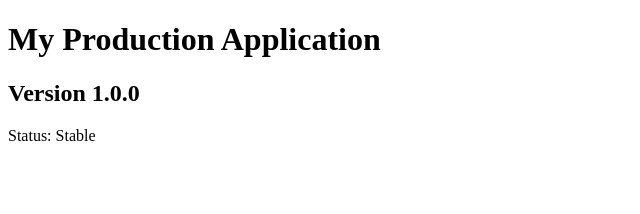
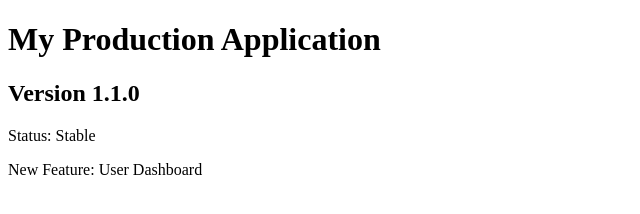
Before and after one commit to Aditya123-kumar/git, a plain HTML site: page app/index.html in a window 1280 px wide. Shown: the whole page, without its empty margins (0-640 px from the left). Drawn offline with Linux system fonts and the light colour scheme.

Commit message:
Add user dashboard feature v1.1.0

```diff
--- a/app/index.html
+++ b/app/index.html
@@ -5,7 +5,8 @@
 </head>
 <body>
     <h1>My Production Application</h1>
-    <h2>Version 1.0.0</h2>
+    <h2>Version 1.1.0</h2>
     <p>Status: Stable</p>
+    <p>New Feature: User Dashboard</p>
 </body>
 </html>
```
